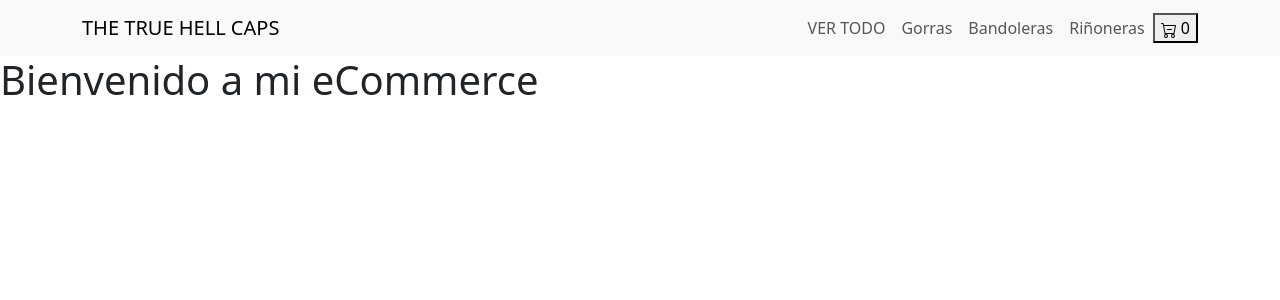
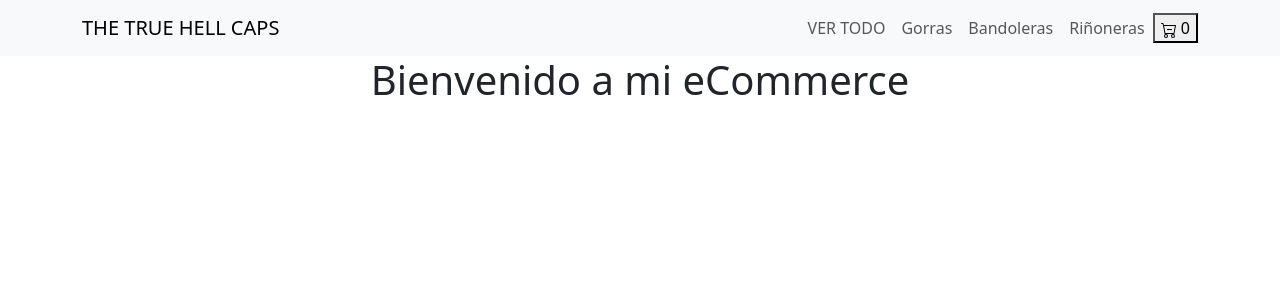
Before and after one commit to arianaortigoza4/PreEntrega1Ortigoza, a React (Vite) app: page / in a window 1280 px wide. Shown: the top 300 px of the page. Built offline with nearby package versions, Linux system fonts and the light colour scheme.

Commit message:
greeting estilo

```diff
--- a/src/App.css
+++ b/src/App.css
@@ -44,3 +44,6 @@
 }
 
 */
+.greeting{
+  text-align: center;
+}
```
